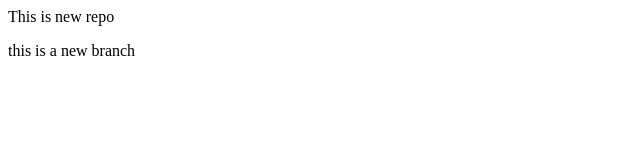
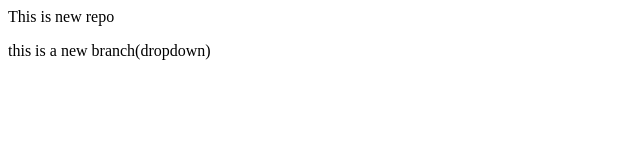
Before and after one commit to aravind-thalla/Localrepo, a plain HTML site: page index.html in a window 1280 px wide. Shown: the full height of the page, 0-640 px from the left. Drawn offline with Linux system fonts and the light colour scheme.

Commit message:
Add dropdown

```diff
--- a/index.html
+++ b/index.html
@@ -1,2 +1,2 @@
 <p>This is new repo</p>
-<p>this is a new branch</p>
+<p>this is a new branch(dropdown)</p>
```
